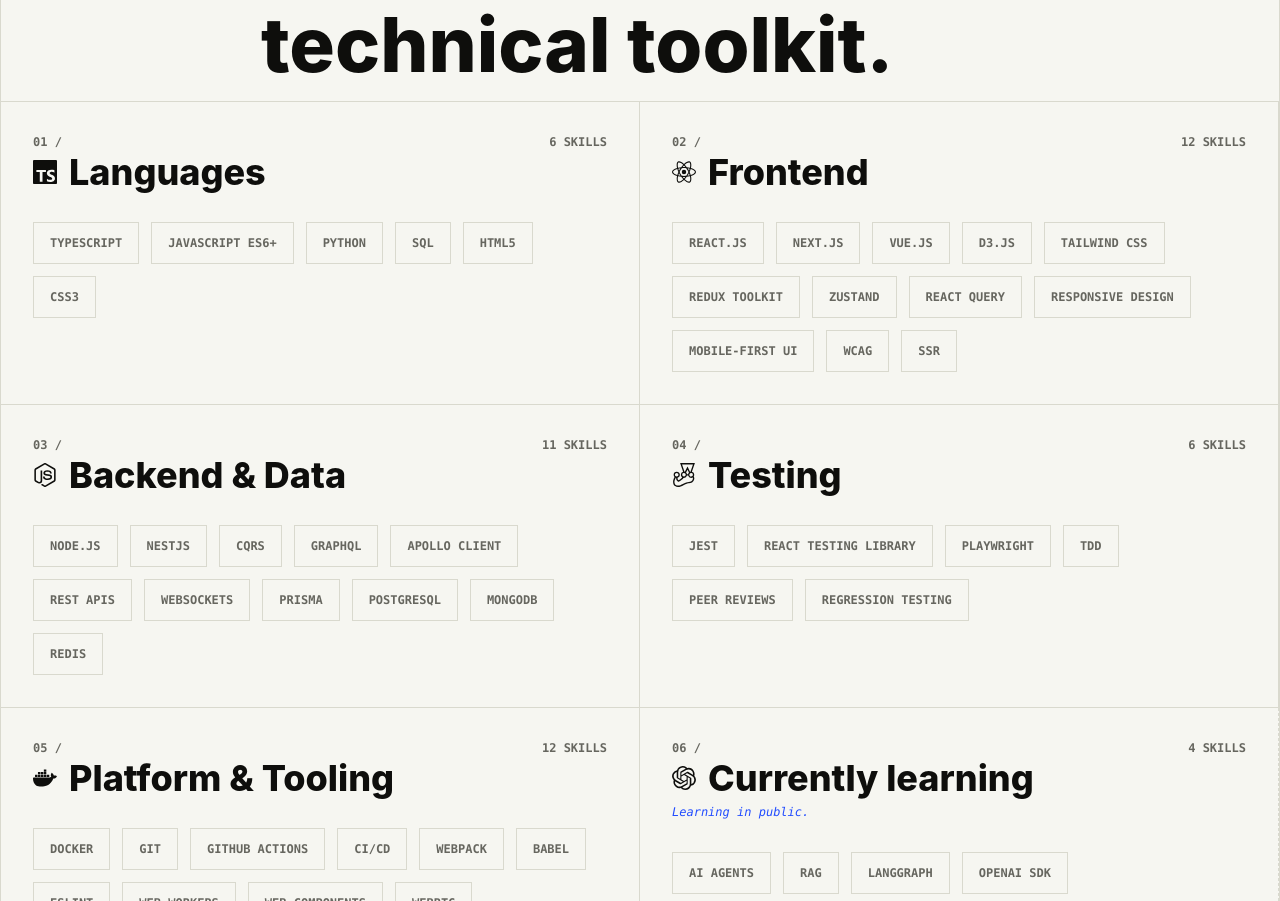
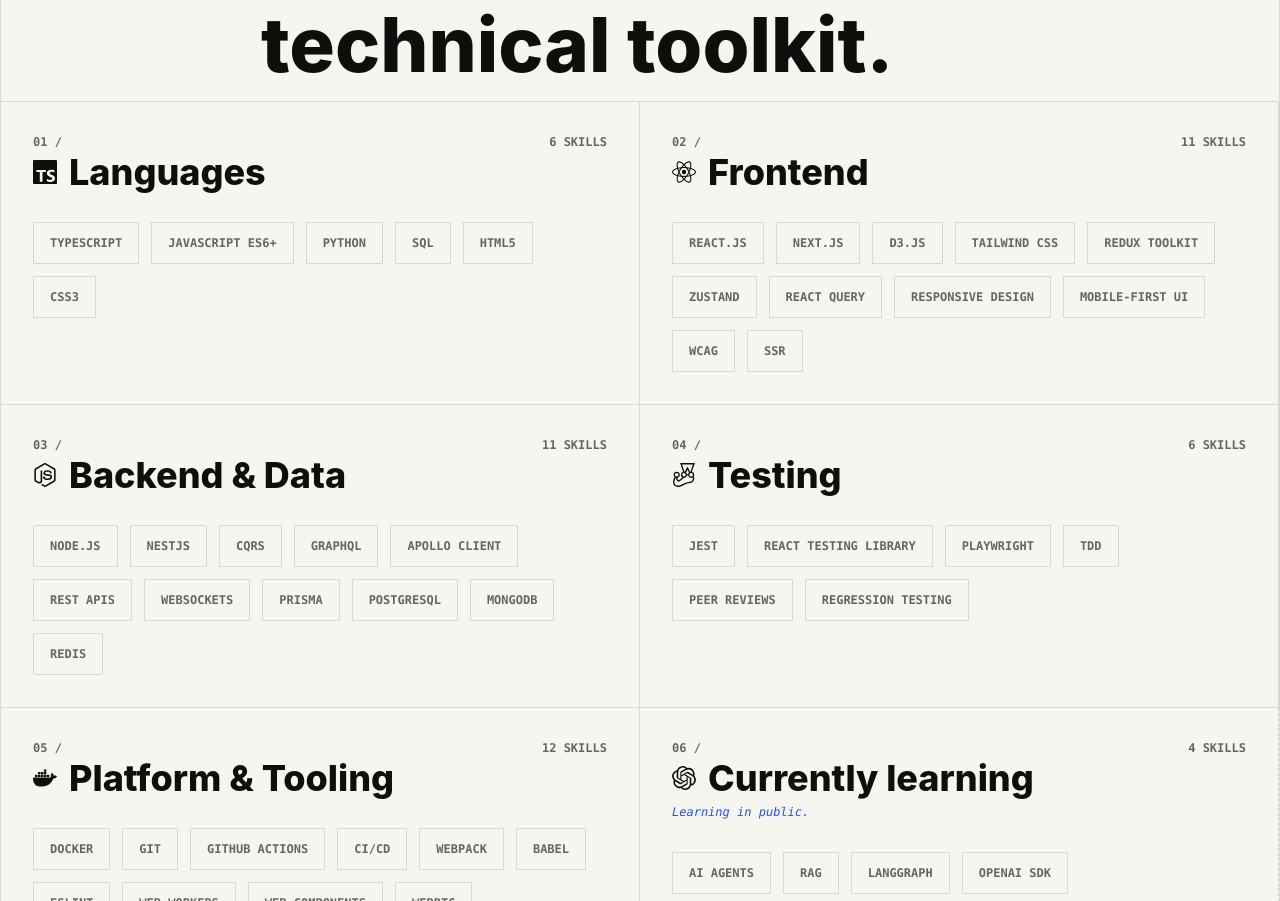
Before and after one commit to gh0sty02/Portfolio, a Next.js app: page / in a window 1280 px wide. Shown: the part 4900-5801 px from the top of the page. Built offline with nearby package versions, Linux system fonts and the light colour scheme.

Commit message:
fix: double scroll issue

```diff
--- a/data/portfolio.ts
+++ b/data/portfolio.ts
@@ -145,18 +145,15 @@
 export const infoPanels: InfoPanel[] = [
   {
     title: 'About',
-    body:
-      'I work across product UI, backend contracts, and automation. Recent work includes self-serve validation systems, GraphQL migrations, web performance improvements, and AI-assisted development workflows.',
+    body: 'I work across product UI, backend contracts, and automation. Recent work includes self-serve validation systems, GraphQL migrations, web performance improvements, and AI-assisted development workflows.',
   },
   {
     title: 'Delivery',
-    body:
-      'I have led small engineering teams, preserved backward compatibility in mature codebases, shipped under SLA pressure, and built test practices around Jest, React Testing Library, Playwright, and TDD.',
+    body: 'I have led small engineering teams, preserved backward compatibility in mature codebases, shipped under SLA pressure, and built test practices around Jest, React Testing Library, Playwright, and TDD.',
   },
   {
     title: 'Principles',
-    body:
-      'Keep interfaces clear, make data contracts explicit, test the risky paths, and leave systems easier to operate than they were before.',
+    body: 'Keep interfaces clear, make data contracts explicit, test the risky paths, and leave systems easier to operate than they were before.',
   },
 ];
 
@@ -213,7 +210,6 @@
     all: [
       'React.js',
       'Next.js',
-      'Vue.js',
       'D3.js',
       'Tailwind CSS',
       'Redux Toolkit',
@@ -247,7 +243,14 @@
     title: 'Testing',
     icon: SiJest,
     featured: ['Jest', 'React Testing Library', 'Playwright', 'TDD'],
-    all: ['Jest', 'React Testing Library', 'Playwright', 'TDD', 'Peer reviews', 'Regression testing'],
+    all: [
+      'Jest',
+      'React Testing Library',
+      'Playwright',
+      'TDD',
+      'Peer reviews',
+      'Regression testing',
+    ],
   },
   {
     title: 'Platform & Tooling',
--- a/styles/globals.css
+++ b/styles/globals.css
@@ -5,7 +5,6 @@
 @layer base {
   html {
     scroll-behavior: smooth;
-    overflow-x: hidden;
   }
 
   html,
```
